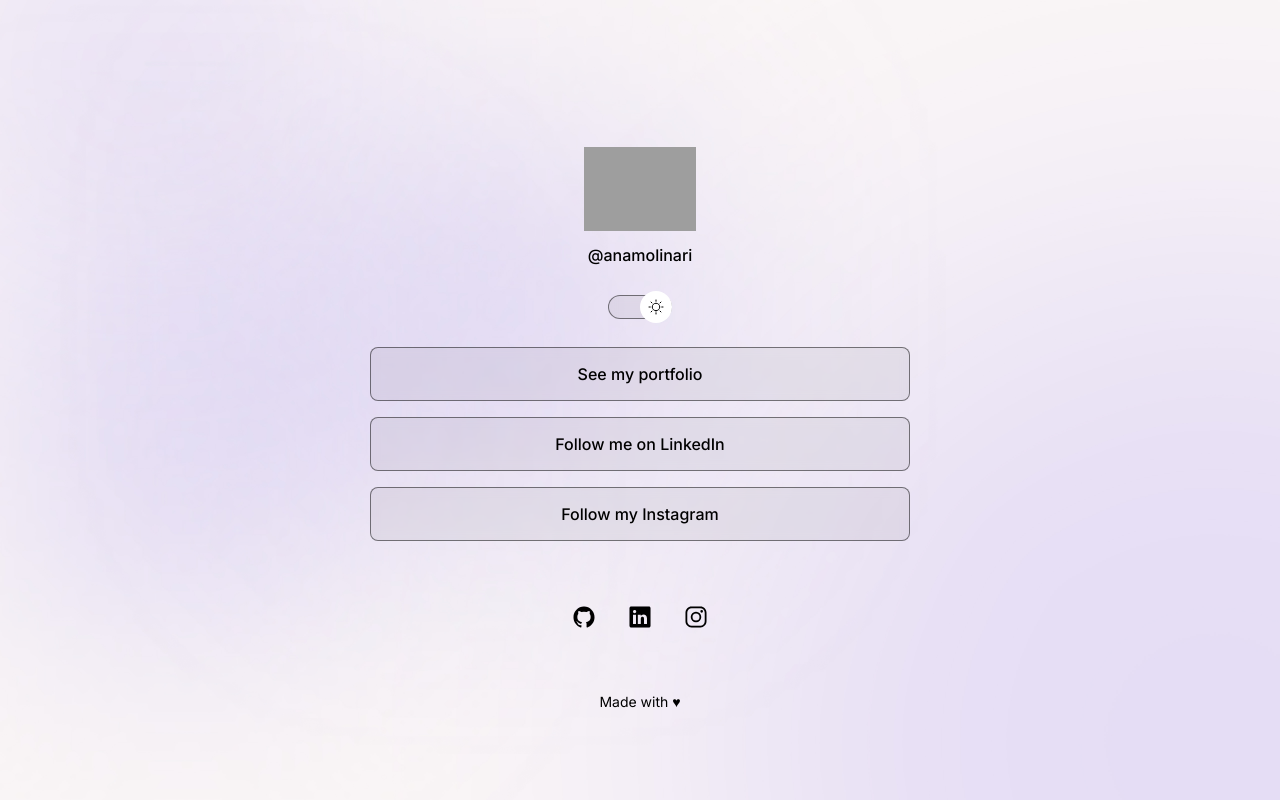
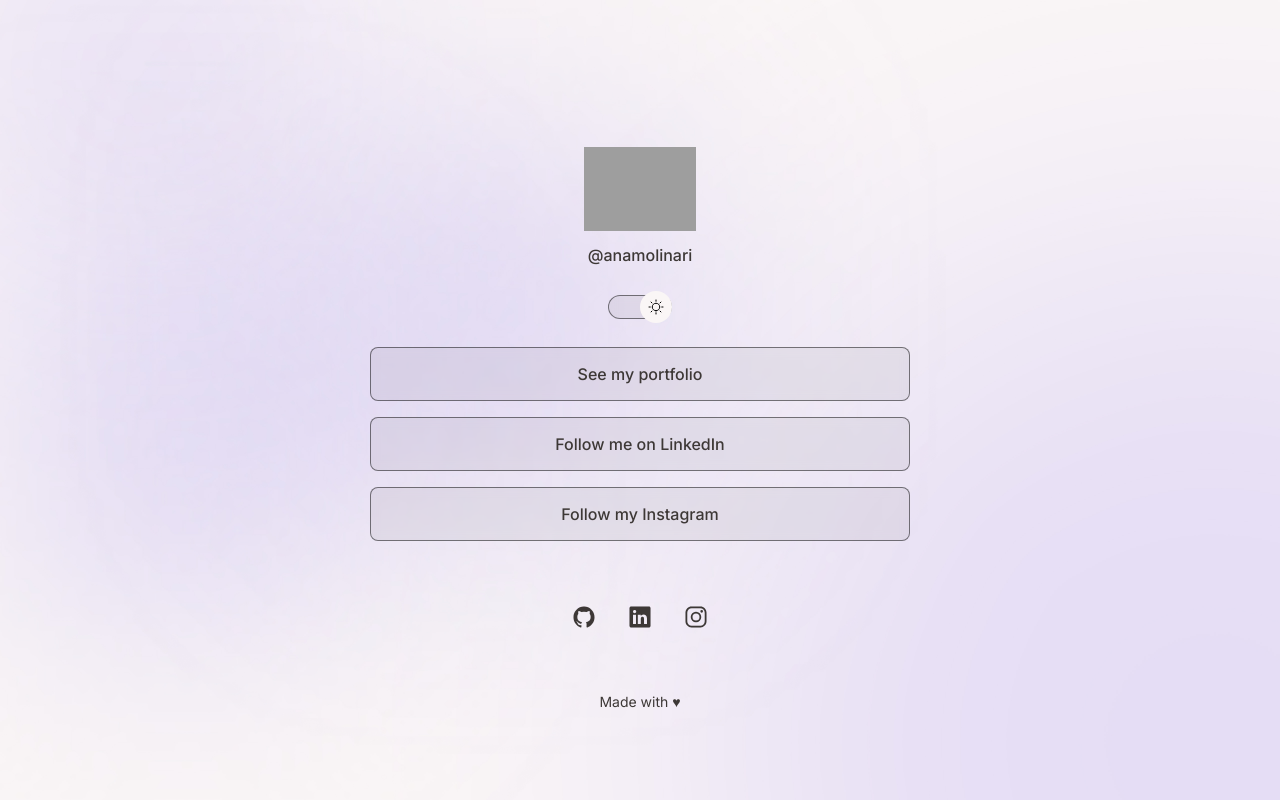
Before and after one commit to anamolinari/link-page, a website: page index.html in a window 1280 px wide. Drawn offline with nearby package versions, Linux system fonts and the light colour scheme; grey boxes are pictures that could not be loaded.

Commit message:
update footer

```diff
--- a/style.css
+++ b/style.css
@@ -1,5 +1,5 @@
 :root {
-  --text-color: white;
+  --text-color: #faf6f6;
   --bg-url: url(./assets/bg-mobile.jpg);
   --stroke-color: rgba(255, 255, 255, 0.5);
   --surface-color: rgba(255, 255, 255, 0.1);
@@ -9,7 +9,7 @@
 }
 
 .light {
-  --text-color: black;
+  --text-color: #3d3836;
   --bg-url: url(./assets/bg-mobile-light.jpg);
   --stroke-color: rgba(0, 0, 0, 0.5);
   --surface-color: rgba(0, 0, 0, 0.05);
@@ -74,7 +74,7 @@ body {
 #switch button {
   width: 32px;
   height: 32px;
-  background: white var(--switch-bg-url) no-repeat center;
+  background: #faf6f6 var(--switch-bg-url) no-repeat center;
   border: 0;
   border-radius: 50%;
 
@@ -172,6 +172,16 @@ footer {
   .light {
     --bg-url: url(./assets/bg-desktop-light.jpg);
   }
+
+  footer {
+    display: block;
+  }
+}
+
+@media (max-width: 699px) {
+  footer {
+    display: none;
+  }
 }
 
 /*Animation*/
```
